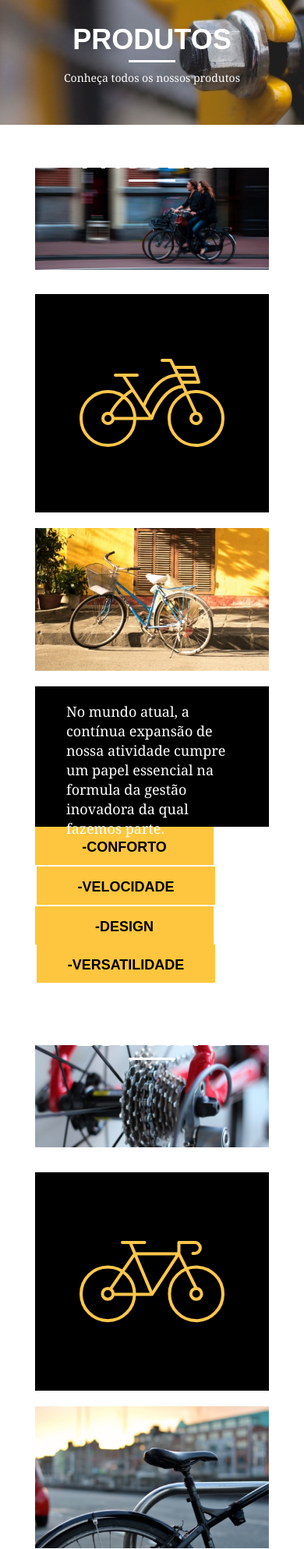
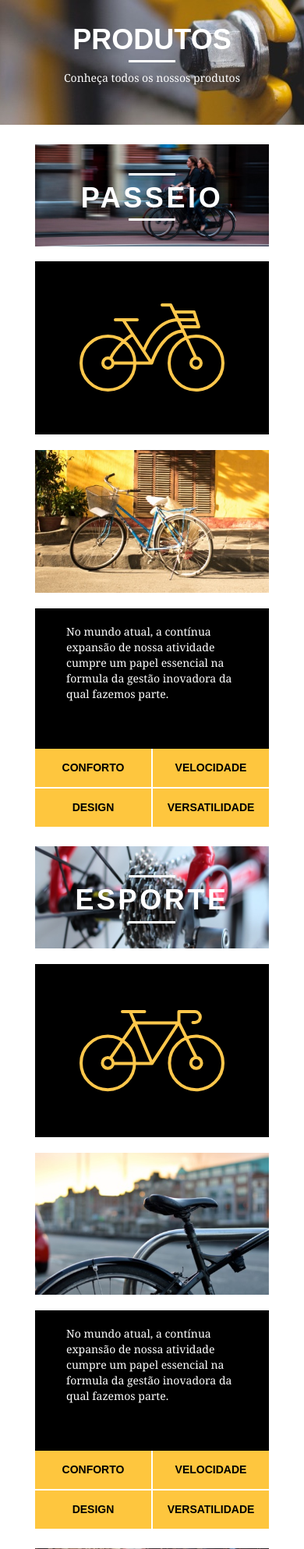
Before and after one commit to marioCarvalho001/Bikcraft, a PHP site: page /produtos.html in a window 390 px wide. Shown: the part 237-2223 px from the top of the page at 78% size. Run offline with PHP 8.4, Linux system fonts and the light colour scheme.

Commit message:
Finalizei o responsivo para tablet e smrtphone.

```diff
--- a/CSS/produtos.css
+++ b/CSS/produtos.css
@@ -4,7 +4,6 @@
 }
 
 .produtos_item {
-  margin: 30px auto;
   padding: 25px 0;
   overflow: auto;
 }
--- a/CSS/responsivo.css
+++ b/CSS/responsivo.css
@@ -22,6 +22,36 @@
     width: 26px;
     height: 26px;
   }
+
+  /*produtos*/
+  .produtos_item {
+    padding-bottom: 0;
+  }
+  .produtos_item h2 {
+    top: -150px;
+    margin-bottom: -50px;
+  }
+
+  .produto_icone {
+    padding: 41px 0;
+  }
+  .produto_info p {
+    font-size: 14px;
+    line-height: 20px;
+    height: 119px;
+  }
+  .produto_info ul li {
+    width: 181px;
+  }
+
+  /*contato*/
+  .contato_dados ul li {
+    margin: 0;
+  }
+  .contato_dados ul li a {
+    padding: 8px;
+  }
+  /*Final do estilo para tablet*/
 }
 
 /*Estilo para smartphone*/
@@ -90,4 +120,50 @@
     font-size: 14px;
     line-height: 25px;
   }
+  /*produtos*/
+  .produtos_item {
+    padding-bottom: 0;
+  }
+  .produtos_item h2 {
+    top: -100px;
+    margin-bottom: -68px;
+  }
+
+  .produto_icone {
+    padding: 41px 0;
+  }
+  .produto_info p {
+    font-size: 14px;
+    line-height: 20px;
+  }
+  .produto_info ul li {
+    width: 149px;
+    font-size: 14px;
+    line-height: 20px;
+    padding-top: 14px;
+  }
+
+  .form {
+    padding-right: 0;
+  }
+
+  .orcamento_dados ul {
+    padding-right: 0;
+  }
+  /*contato*/
+  .contato_form {
+    padding-right: 20px;
+  }
+
+  .contato_dados ul li {
+    margin: 10px;
+    margin-right: 20px;
+  }
+  .contato_dados ul li a {
+    padding: 8px;
+  }
+  .contato_mapa {
+    margin-bottom: 60px;
+  }
+  /*final do estilo para smartphone*/
 }
--- a/produtos.html
+++ b/produtos.html
@@ -49,10 +49,10 @@
     <div class="grid-8 produto_info">
       <p>No mundo atual, a contínua expansão de nossa atividade cumpre um papel essencial na formula da gestão inovadora da qual fazemos parte.</p>
       <ul>
-        <li>-Conforto</li>
-        <li>-Velocidade</li>
-        <li>-Design</li>
-        <li>-Versatilidade</li>
+        <li>Conforto</li>
+        <li>Velocidade</li>
+        <li>Design</li>
+        <li>Versatilidade</li>
       </ul>
     </div>
 
@@ -71,10 +71,10 @@
     <div class="grid-8 produto_info">
       <p>No mundo atual, a contínua expansão de nossa atividade cumpre um papel essencial na formula da gestão inovadora da qual fazemos parte.</p>
       <ul>
-        <li>-Conforto</li>
-        <li>-Velocidade</li>
-        <li>-Design</li>
-        <li>-Versatilidade</li>
+        <li>Conforto</li>
+        <li>Velocidade</li>
+        <li>Design</li>
+        <li>Versatilidade</li>
       </ul>
     </div>
 
@@ -93,10 +93,10 @@
     <div class="grid-8 produto_info">
       <p>No mundo atual, a contínua expansão de nossa atividade cumpre um papel essencial na formula da gestão inovadora da qual fazemos parte.</p>
       <ul>
-        <li>-Conforto</li>
-        <li>-Velocidade</li>
-        <li>-Design</li>
-        <li>-Versatilidade</li>
+        <li>Conforto</li>
+        <li>Velocidade</li>
+        <li>Design</li>
+        <li>Versatilidade</li>
       </ul>
     </div>
   </section>
```
Also changed, not shown: CSS/reset.css (+43 -3 lines), CSS/normalize.css.
